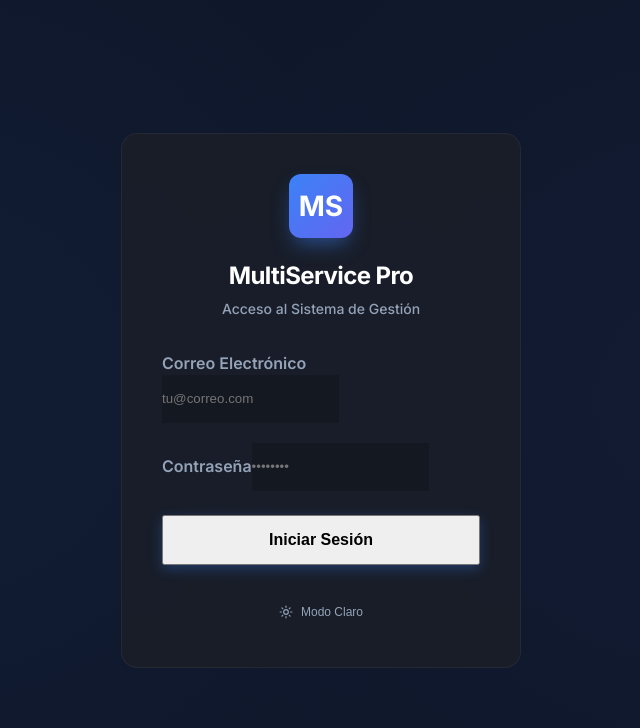
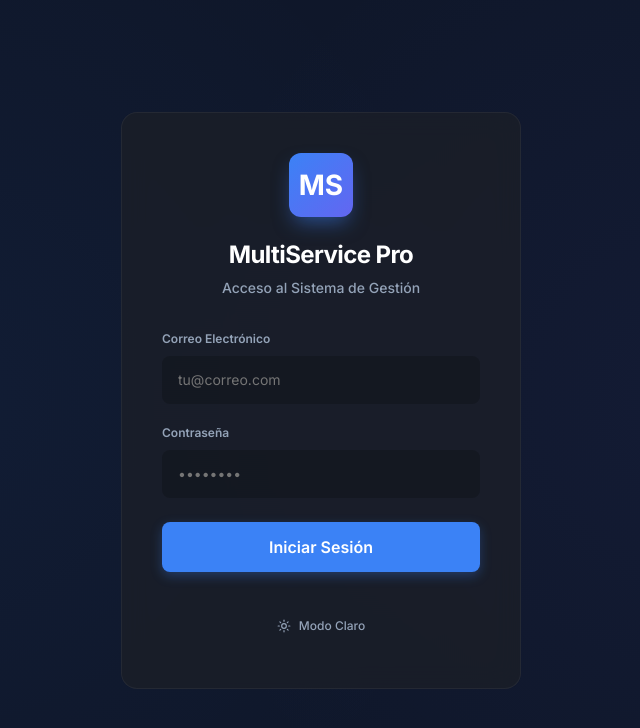
Before and after one commit to Cbailey371/MultiserviceApp, a React (Vite) app in the folder frontend/: page / in a window 1280 px wide. Shown: the top 728 px of the page, without its empty margins (319-959 px from the left). Built offline with nearby package versions, Linux system fonts and the light colour scheme.

Commit message:
Update index.css

```diff
--- a/frontend/src/index.css
+++ b/frontend/src/index.css
@@ -346,3 +346,212 @@ a:hover { color: var(--color-primary); }
     grid-template-columns: 1fr;
   }
 }
+
+/* === Dashboard KPIs === */
+.kpi-grid {
+  display: grid;
+  grid-template-columns: repeat(auto-fit, minmax(220px, 1fr));
+  gap: var(--space-6);
+  margin-bottom: var(--space-6);
+}
+
+.kpi-card {
+  padding: var(--space-5);
+  height: 100px;
+}
+
+.kpi-label {
+  font-size: 11px;
+  font-weight: 600;
+  color: var(--color-on-surface-muted);
+  letter-spacing: 0.05em;
+  text-transform: uppercase;
+}
+
+.kpi-value {
+  font-size: var(--font-size-2xl);
+  font-weight: 700;
+  color: var(--color-on-surface);
+  line-height: 1;
+}
+
+/* Main Content */
+.main-content {
+  margin-top: var(--header-height);
+  padding: var(--space-8);
+  flex: 1;
+  min-height: calc(100vh - var(--header-height));
+  margin-left: var(--sidebar-width);
+}
+
+/* === Buttons === */
+.btn {
+  display: inline-flex;
+  align-items: center;
+  justify-content: center;
+  gap: var(--space-2);
+  padding: var(--space-2) var(--space-4);
+  border-radius: var(--radius-md);
+  font-family: var(--font-family);
+  font-size: var(--font-size-sm);
+  font-weight: 500;
+  cursor: pointer;
+  border: 1px solid transparent;
+  transition: all var(--transition-fast);
+  text-decoration: none;
+}
+
+.btn-primary {
+  background: var(--color-primary);
+  color: white;
+}
+
+.btn-primary:hover {
+  background: var(--color-primary-light);
+}
+
+.btn-outline {
+  background: transparent;
+  color: var(--color-on-surface);
+  border: 1px solid var(--color-outline);
+}
+
+.btn-outline:hover {
+  border-color: #475569;
+  background: var(--color-surface);
+}
+
+/* === Pills & Badges === */
+.pill {
+  display: inline-flex;
+  align-items: center;
+  padding: 2px 8px;
+  border-radius: var(--radius-sm);
+  font-size: 11px;
+  font-weight: 600;
+  letter-spacing: 0.02em;
+}
+
+/* Solid Pills */
+.pill-success { background: #064e3b; color: #34d399; }
+.pill-warning { background: #78350f; color: #fbbf24; }
+.pill-info { background: #1e3a8a; color: #60a5fa; }
+.pill-outline { background: transparent; border: 1px solid var(--color-outline); color: var(--color-on-surface-variant); }
+
+/* Status chips */
+.status-chip {
+  display: inline-flex;
+  align-items: center;
+  padding: 4px 12px;
+  border-radius: var(--radius-full);
+  font-size: var(--font-size-xs);
+  font-weight: 500;
+  border: 1px solid transparent;
+}
+
+.status-chip.draft { border-color: var(--color-outline); color: var(--color-on-surface-variant); }
+.status-chip.in-transit { border-color: #1e3a8a; color: #60a5fa; background: rgba(30, 58, 138, 0.3); }
+.status-chip.scheduled { border-color: var(--color-outline); color: var(--color-on-surface-variant); background: rgba(51, 65, 85, 0.3); }
+.status-chip.completed { border-color: #064e3b; color: #34d399; background: rgba(6, 78, 59, 0.3); }
+.status-chip.urgent { border-color: #7f1d1d; color: #f87171; background: rgba(127, 29, 29, 0.3); }
+
+/* === Tables === */
+.data-table {
+  width: 100%;
+  border-collapse: collapse;
+}
+
+.data-table thead th {
+  padding: var(--space-4) var(--space-4);
+  text-align: left;
+  font-size: 11px;
+  font-weight: 600;
+  text-transform: uppercase;
+  letter-spacing: 0.05em;
+  color: var(--color-on-surface-muted);
+  border-bottom: 1px solid var(--color-outline);
+}
+
+.data-table tbody tr {
+  border-bottom: 1px solid var(--color-outline);
+  transition: background var(--transition-fast);
+}
+
+.data-table tbody tr:hover {
+  background: rgba(255, 255, 255, 0.02);
+}
+
+.data-table td {
+  padding: var(--space-4);
+  font-size: var(--font-size-sm);
+  color: var(--color-on-surface);
+}
+
+/* === Forms === */
+.form-group {
+  margin-bottom: var(--space-5);
+}
+
+.form-label {
+  display: block;
+  font-size: var(--font-size-xs);
+  font-weight: 500;
+  color: var(--color-on-surface-variant);
+  margin-bottom: var(--space-2);
+}
+
+.form-input, .form-select, .form-textarea {
+  width: 100%;
+  padding: var(--space-3) var(--space-4);
+  background: var(--color-background);
+  border: 1px solid var(--color-outline);
+  border-radius: var(--radius-md);
+  color: var(--color-on-surface);
+  font-family: var(--font-family);
+  font-size: var(--font-size-sm);
+}
+
+/* === Page Header === */
+.page-header {
+  display: flex;
+  align-items: center;
+  justify-content: space-between;
+  margin-bottom: var(--space-6);
+}
+
+.page-header h2 {
+  font-size: var(--font-size-xl);
+  font-weight: 500;
+  color: var(--color-on-surface);
+}
+
+/* === Scrollbar === */
+::-webkit-scrollbar { width: 6px; }
+::-webkit-scrollbar-track { background: transparent; }
+::-webkit-scrollbar-thumb {
+  background: var(--color-outline);
+  border-radius: 3px;
+}
+
+/* === PWA & Mobile Optimizations === */
+html, body {
+  -webkit-tap-highlight-color: transparent;
+  -webkit-touch-callout: none;
+  user-select: none;
+  touch-action: manipulation;
+}
+
+input, textarea {
+  user-select: text;
+}
+
+.btn, .nav-item {
+  min-height: 44px;
+}
+
+/* === Utilities === */
+.text-right { text-align: right; }
+.font-bold { font-weight: 600; }
+.text-success { color: var(--color-success); }
+.text-danger { color: var(--color-error); }
+.text-muted { color: var(--color-on-surface-muted); }
```
